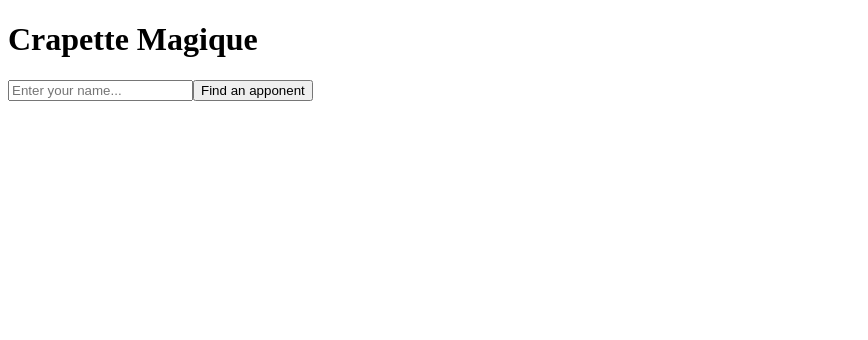
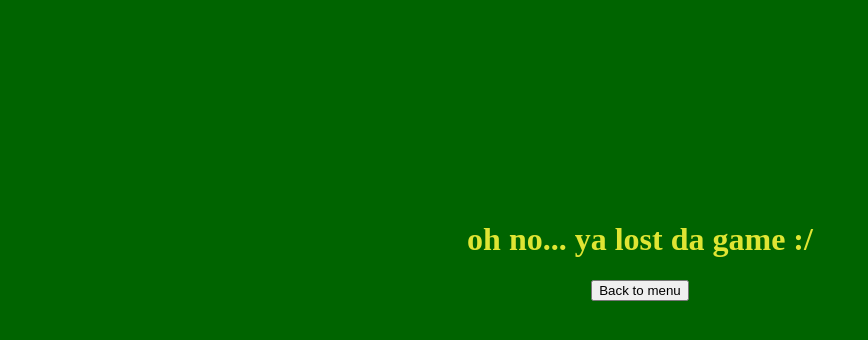
Before and after one commit to jeanduddd/CrapetteMagique, a React (Vite) app in the folder frontend/: page / in a window 1280 px wide. Shown: the top 340 px of the page, without its empty margins (0-868 px from the left). Built offline with nearby package versions, Linux system fonts and the light colour scheme.

Commit message:
implement app component

```diff
--- a/frontend/src/App.tsx
+++ b/frontend/src/App.tsx
@@ -3,9 +3,12 @@ import { io, Socket } from "socket.io-client"
 import MenuScreen from "./screens/menu/MenuScreen"
 import WaitingScreen from "./screens/waiting/WaitingScreen"
 import type { GameState } from "@shared/IPlayCard"
+import FullRoomScreen from "./screens/full/FullRoomScreen"
+import WonGameScreen from "./screens/won/WonGameScreen"
+import LostGameScreen from "./screens/lost/LostGameScreen"
 
 export default function App(){
-    const [view, setView] = useState<'MENU' | 'WAITING' | 'GAME' |'FULL' | 'WON' | 'LOST'>('MENU')
+    const [view, setView] = useState<'MENU' | 'WAITING' | 'GAME' |'FULL' | 'WON' | 'LOST'>('LOST')
 
     const [name, setName] = useState('')
 
@@ -49,10 +52,25 @@ export default function App(){
         connectToServer(null, name);
     };
 
+    const backToMenuRoomFull = () => {
+        setView('MENU')
+    }
+
+    const backToMenuAndDisconnect = () => {
+        if (socket){
+            socket.disconnect()
+        }
+        setSocket(null)
+        setView('MENU')
+    }
+
     return (
     <>
         {view === 'MENU' && <MenuScreen name={name} handleNameChange={setName} handleClick={handleClicPlay}></MenuScreen>}
-        {view === 'WAITING' && <WaitingScreen></WaitingScreen>}
+        {view === 'WAITING' && <WaitingScreen handleCancel={backToMenuAndDisconnect}></WaitingScreen>}
+        {view === 'FULL' && <FullRoomScreen backToMenu={backToMenuRoomFull}></FullRoomScreen>}
+        {view === 'WON' && <WonGameScreen backToMenu={backToMenuAndDisconnect}></WonGameScreen>}
+        {view === 'LOST' && <LostGameScreen backToMenu={backToMenuAndDisconnect}></LostGameScreen>}
     </>
     )
 }
--- /dev/null
+++ b/frontend/src/index.css
@@ -0,0 +1,58 @@
+body, html, #root {
+    margin: 0;
+    padding: 0;
+    width: 100%;
+    height: 100%;
+}
+
+.fallingCard {
+    position: absolute;
+    top: -150px;
+    animation-name: fall;
+    animation-timing-function: linear;
+    animation-iteration-count: infinite;
+}
+
+@keyframes fall {
+    0% {
+        transform: translateY(-10vh) rotate(0deg);
+        opacity: 1;
+    }
+    100% {
+        transform: translateY(130vh) rotate(360deg);
+        opacity: 1;
+    }
+}
+
+.loader {
+  width: 60px;
+  height: 60px;
+  animation: rotate 2s linear infinite;
+}
+
+@keyframes rotate {
+  100% {
+    transform: rotate(360deg);
+  }
+}
+
+.loader circle {
+  stroke: #dfe533;
+  stroke-width: 1;
+  animation: dash 1.5s ease-in-out infinite;
+}
+
+@keyframes dash {
+  0% {
+    stroke-dasharray: 1, 150;
+    stroke-dashoffset: 0;
+  }
+  50% {
+    stroke-dasharray: 90, 150;
+    stroke-dashoffset: -35;
+  }
+  100% {
+    stroke-dasharray: 90, 150;
+    stroke-dashoffset: -124;
+  }
+}
--- a/frontend/src/main.tsx
+++ b/frontend/src/main.tsx
@@ -1,6 +1,7 @@
 import { StrictMode } from 'react'
 import { createRoot } from 'react-dom/client'
 import App from './App.tsx'
+import './index.css'
 
 createRoot(document.getElementById('root')!).render(
   <StrictMode>
--- a/frontend/src/screens/menu/MenuScreen.tsx
+++ b/frontend/src/screens/menu/MenuScreen.tsx
@@ -1,15 +1,57 @@
 import JoinGameButton from "./components/JoinGameButton"
 import NameField from "./components/NameField"
 import type { MenuProps } from "./properties/menuProps"
+import styles from "./style/menuScreenStyle"
+import '../../index.css'
 
 const MenuScreen = ({name, handleNameChange, handleClick}: MenuProps ) => {
+
+    const fallingCards = [
+    { id: 1, left: '5%', delay: '0s', duration: '5s', width: '100px', src: '/heart_1.png' },
+    { id: 2, left: '25%', delay: '2s', duration: '7s', width: '80px', src: '/spade_13.png' },
+    { id: 3, left: '50%', delay: '4s', duration: '6s', width: '110px', src: '/diamond_10.png' },
+    { id: 4, left: '75%', delay: '1s', duration: '8s', width: '90px', src: '/club_12.png' },
+    { id: 5, left: '95%', delay: '3s', duration: '5.5s', width: '120px', src: '/heart_7.png' },
+
+    { id: 6, left: '15%', delay: '1.5s', duration: '4.5s', width: '95px', src: '/club_2.png' },
+    { id: 7, left: '35%', delay: '5s', duration: '9s', width: '70px', src: '/diamond_1.png' },
+    { id: 8, left: '45%', delay: '0.5s', duration: '5.2s', width: '105px', src: '/spade_7.png' },
+    { id: 9, left: '60%', delay: '3.5s', duration: '6.8s', width: '85px', src: '/heart_12.png' },
+    { id: 10, left: '85%', delay: '6s', duration: '7.5s', width: '115px', src: '/club_10.png' },
+
+    { id: 11, left: '10%', delay: '7s', duration: '6s', width: '90px', src: '/spade_3.png' },
+    { id: 12, left: '30%', delay: '0.8s', duration: '4s', width: '130px', src: '/diamond_11.png' },
+    { id: 13, left: '55%', delay: '2.5s', duration: '8.5s', width: '75px', src: '/heart_4.png' },
+    { id: 14, left: '70%', delay: '5.5s', duration: '5s', width: '110px', src: '/club_1.png' },
+    { id: 15, left: '90%', delay: '1.2s', duration: '9.5s', width: '80px', src: '/spade_9.png' },
+];
+
     return (
-        <>
-            <h1>Crapette Magique</h1>
-            <NameField name={name} handleNameChange={handleNameChange}></NameField>
-            <JoinGameButton handleClick={handleClick}></JoinGameButton>
-        </>
-    )//join game button
+        <div style={{...styles.screen, position: "relative"}}>
+            <div style={{ position: 'absolute', top: 0, left: 0, width: '100%', height: '100%', zIndex: 0, pointerEvents: 'none' }}>
+                {fallingCards.map((item) => (
+                    <img
+                        key={item.id}
+                        src={item.src}
+                        className="fallingCard"
+                        style={{
+                            left: item.left,
+                            animationDelay: item.delay,
+                            animationDuration: item.duration,
+                            width: '100px'
+                        }}
+                    />
+                ))}
+            </div>
+            <div style={{...styles.menu, zIndex: 0, position: "absolute" }}>
+                <h1 style={styles.title}>Crapette Magique</h1>
+                <div style={styles.form}>
+                    <NameField name={name} handleNameChange={handleNameChange}></NameField>
+                    <JoinGameButton handleClick={handleClick}></JoinGameButton>
+                </div>
+            </div>
+        </div>
+    )
 }
 
 export default MenuScreen
--- /dev/null
+++ b/frontend/src/screens/menu/style/menuScreenStyle.ts
@@ -0,0 +1,32 @@
+const styles = {
+    screen: {
+        backgroundColor: 'darkgreen',
+        margin: 0,
+        padding: 0,
+        width: '100vw',
+        height: '100vh',
+        overflow: 'hidden',
+        display: 'flex',
+        flexDirection: 'column',
+        alignItems: 'center'
+    },
+
+    menu: {
+        display: 'flex',
+        flexDirection: 'column',
+        justifyContent: 'center',
+        alignItems: 'center',
+        marginTop: "25vh"
+    },
+    title: {
+        textAlign: 'center',
+        color: '#dfe533',
+        //WebkitTextStroke: '.5px black'
+    },
+    form: {
+        display: 'flex',
+        gap: 10,
+    }
+} as const
+
+export default styles
```
